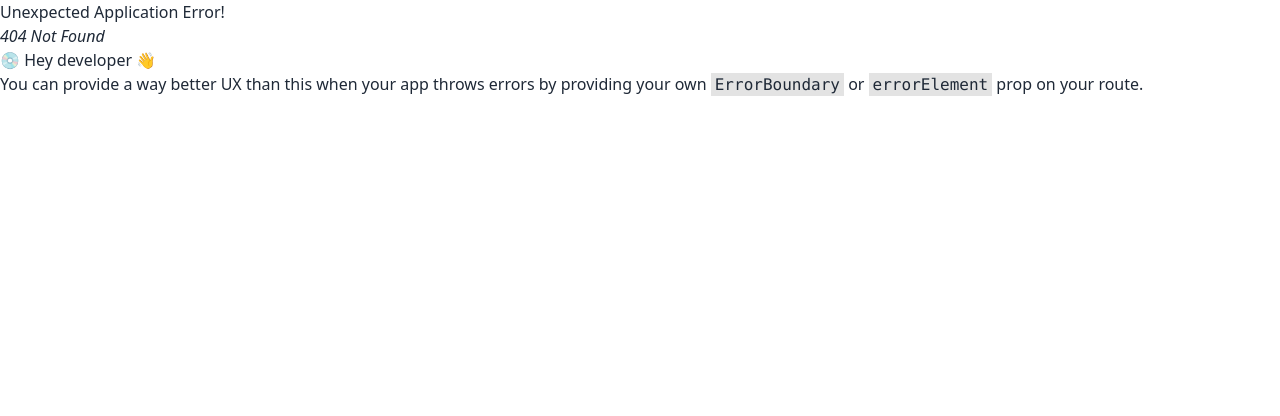
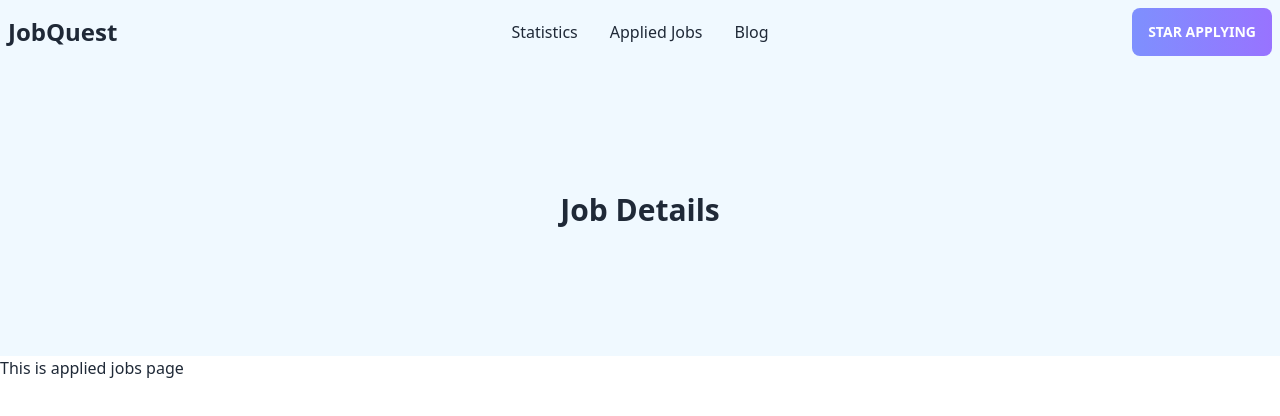
Before and after one commit to parvejpappu100/career-hub, a React (Vite) app: page /jobs in a window 1280 px wide. Before the commit this address had no page. Shown: the top 416 px of the page. Built offline with nearby package versions, Linux system fonts and the light colour scheme.

Commit message:
added page header title

```diff
--- /dev/null
+++ b/src/components/AppliedJobs/AppliedJobs.jsx
@@ -0,0 +1,17 @@
+import React from 'react';
+import Banner from '../Banner/Banner';
+
+const AppliedJobs = () => {
+    return (
+        <div>
+            <div>
+                <Banner>
+                    <h4 className='text-center py-32 text-3xl font-bold'>Job Details</h4>
+                </Banner>
+            </div>
+            <h1>This is applied jobs page</h1>
+        </div>
+    );
+};
+
+export default AppliedJobs;
--- a/src/components/Banner/Banner.jsx
+++ b/src/components/Banner/Banner.jsx
@@ -1,16 +1,9 @@
 import React from 'react';
 
-const Banner = () => {
+const Banner = ({children}) => {
     return (
-        <div className='flex flex-col md:flex-row gap-5 pt-5 px-2 items-center'>
-            <div className=' w-full'>
-                <h4 className='text-xl md:text-2xl lg:text-5xl font-bold'>Apply for Your Next Career Move <br /> <span className='text-sky-500'>Find Your Dream Job Today</span></h4>
-                <p className='my-5'>Looking for your dream job? Look no further than [insert website name]. Our platform connects job seekers with top employers and offers a streamlined job search experience. Apply with ease and take the next step in your career journey today.</p>
-                <a className="btn btn-job-primary text-white font-semibold">Star Applying</a>
-            </div>
-            <div>
-                <img  className=' w-full' src="https://i.ibb.co/481wqsN/hardy.png" alt="" />
-            </div>
+        <div className='bg-sky-50'>
+           {children}
         </div>
     );
 };
--- /dev/null
+++ b/src/components/Blog/Blog.jsx
@@ -0,0 +1,17 @@
+import React from 'react';
+import Banner from '../Banner/Banner';
+
+const Blog = () => {
+    return (
+        <div>
+            <div>
+                <Banner>
+                    <h6 className='text-center py-32 text-3xl font-bold'>Blog</h6>
+                </Banner>
+            </div>
+            <h1>This is blog page</h1>
+        </div>
+    );
+};
+
+export default Blog;
--- a/src/components/Header/Header.jsx
+++ b/src/components/Header/Header.jsx
@@ -1,6 +1,7 @@
 import React from 'react';
 import './Header.css'
 import Banner from '../Banner/Banner';
+import { Link } from 'react-router-dom';
 
 const Header = () => {
     return (
@@ -12,27 +13,36 @@ const Header = () => {
                       <svg xmlns="http://www.w3.org/2000/svg" className="h-5 w-5" fill="none" viewBox="0 0 24 24" stroke="currentColor"><path strokeLinecap="round" strokeLinejoin="round" strokeWidth="2" d="M4 6h16M4 12h8m-8 6h16" /></svg>
                     </label>
                     <ul tabIndex={0} className="menu menu-compact dropdown-content mt-3 p-2 shadow bg-sky-50 rounded-box w-52">
-                      <li><a>Statistics</a></li>
-                      <li><a>Applied Jobs</a></li>
-                      <li><a>Blog</a></li>
+                      <li>
+                        <Link to="/">Statistics</Link>
+                      </li>
+                      <li>
+                        <Link to="/jobs">Applied Jobs</Link>
+                      </li>
+                      <li>
+                        <Link to='/blogs'>Blog</Link>
+                      </li>
                     </ul>
                   </div>
                   <a className=" text-2xl font-bold">JobQuest</a>
                 </div>
                 <div className="navbar-center hidden lg:flex">
                   <ul className="menu menu-horizontal px-1">
-                    <li><a>Statistics</a></li>
-                    <li><a>Applied Jobs</a></li>
-                    <li><a>Blog</a></li>
+                      <li>
+                        <Link to="/">Statistics</Link>
+                      </li>
+                      <li>
+                        <Link to="/jobs">Applied Jobs</Link>
+                      </li>
+                      <li>
+                        <Link to='/blogs'>Blog</Link>
+                      </li>
                   </ul>
                 </div>
                 <div className="navbar-end">
                   <a className="btn btn-job-primary text-white font-semibold">Star Applying</a>
                 </div>
             </div>
-            <div className='lg:container mx-auto'>
-                <Banner></Banner>
-            </div>
         </div>
     );
 };
--- a/src/components/Home/Home.jsx
+++ b/src/components/Home/Home.jsx
@@ -1,8 +1,23 @@
 import React from 'react';
+import Banner from '../Banner/Banner';
 
 const Home = () => {
     return (
         <div>
+            <div>
+                <Banner>
+                    <div className='flex flex-col md:flex-row gap-5 pt-5 px-2 items-center lg:container mx-auto'>
+                    <div className=' w-full'>
+                        <h4 className='text-xl md:text-2xl lg:text-5xl font-bold'>Apply for Your Next Career Move <br /> <span className='text-sky-500'>Find Your Dream Job Today</span></h4>
+                        <p className='my-5'>Looking for your dream job? Look no further than [insert website name]. Our platform connects job seekers with top employers and offers a streamlined job search experience. Apply with ease and take the next step in your career journey  today.</p>
+                        <a className="btn btn-job-primary text-white font-semibold">Get Started</a>
+                    </div>
+                    <div>
+                        <img  className=' w-full' src="https://i.ibb.co/481wqsN/hardy.png" alt="" />
+                    </div>
+                </div>
+                </Banner>
+            </div>
             <h1>This is Home Page</h1>
         </div>
     );
```
Also changed, not shown: public/jobs.json (added, +22 -0 lines), src/main.jsx (+11 -0 lines).
